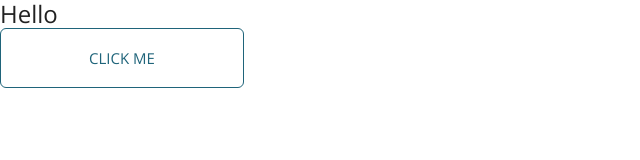
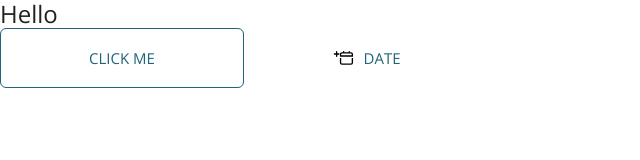
Before and after one commit to renso3x/storybook-ui, a React (Vite) app: page / in a window 1280 px wide. Shown: the top 160 px of the page, without its empty margins (0-640 px from the left). Built offline with nearby package versions, Linux system fonts and the light colour scheme.

Commit message:
added button icon in story

```diff
--- a/src/App.tsx
+++ b/src/App.tsx
@@ -1,13 +1,16 @@
-import Button from "./components/button/button";
+import Button from "./components/Button/Button";
+import Icon from "./components/Icon/Icon";
 import Text from "./components/Text/Text";
 
 function App() {
   return (
     <>
-      <Text type="heading" variant="h1">
-        Hello{" "}
-      </Text>
+      <Text variant="h1">Hello </Text>
       <Button variant="outlined">Click Me</Button>
+      <Button variant="text" sx={{ gap: 1 }}>
+        <Icon name="AddDate" />
+        Date
+      </Button>
     </>
   );
 }
```
Also changed, not shown: 1 other file (tests, documents, lock files or other folders).
